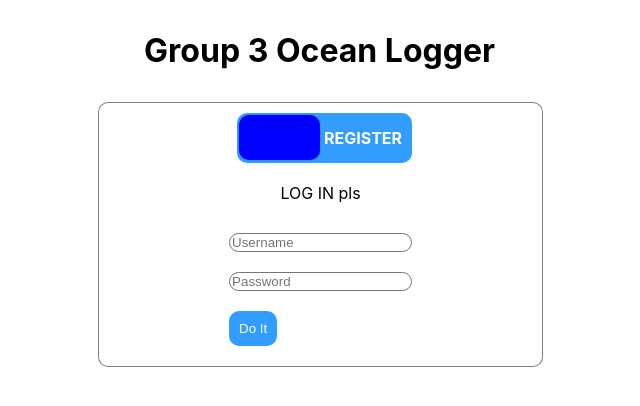
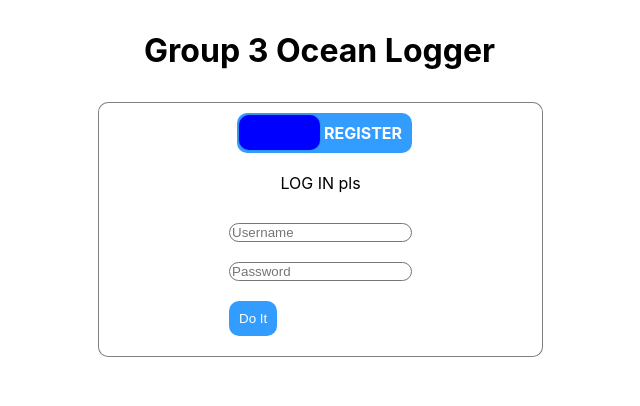
Before and after one commit to Large-Project-COP4331/main, a React (Create React App) app in the folder frontend/: page / in a window 1280 px wide. Shown: the top 406 px of the page, without its empty margins (324-964 px from the left). Built offline with nearby package versions, Linux system fonts and the light colour scheme.

Commit message:
minor changes to height of toggle

```diff
--- a/frontend/src/App.css
+++ b/frontend/src/App.css
@@ -136,7 +136,7 @@
   justify-content: space-between;
   cursor: pointer;
   width: 175px;
-  height: 50px;
+  height: 40px;
   background: #339DFF;
   border-radius: 10px;
   position: relative;
@@ -150,7 +150,7 @@
   top: 2px;
   left: 2px;
   width: 81px;
-  height: 45px;
+  height: 35px;
   border-radius: 10px;
   transition: 0.2s;
   background: #0000FF;
```
